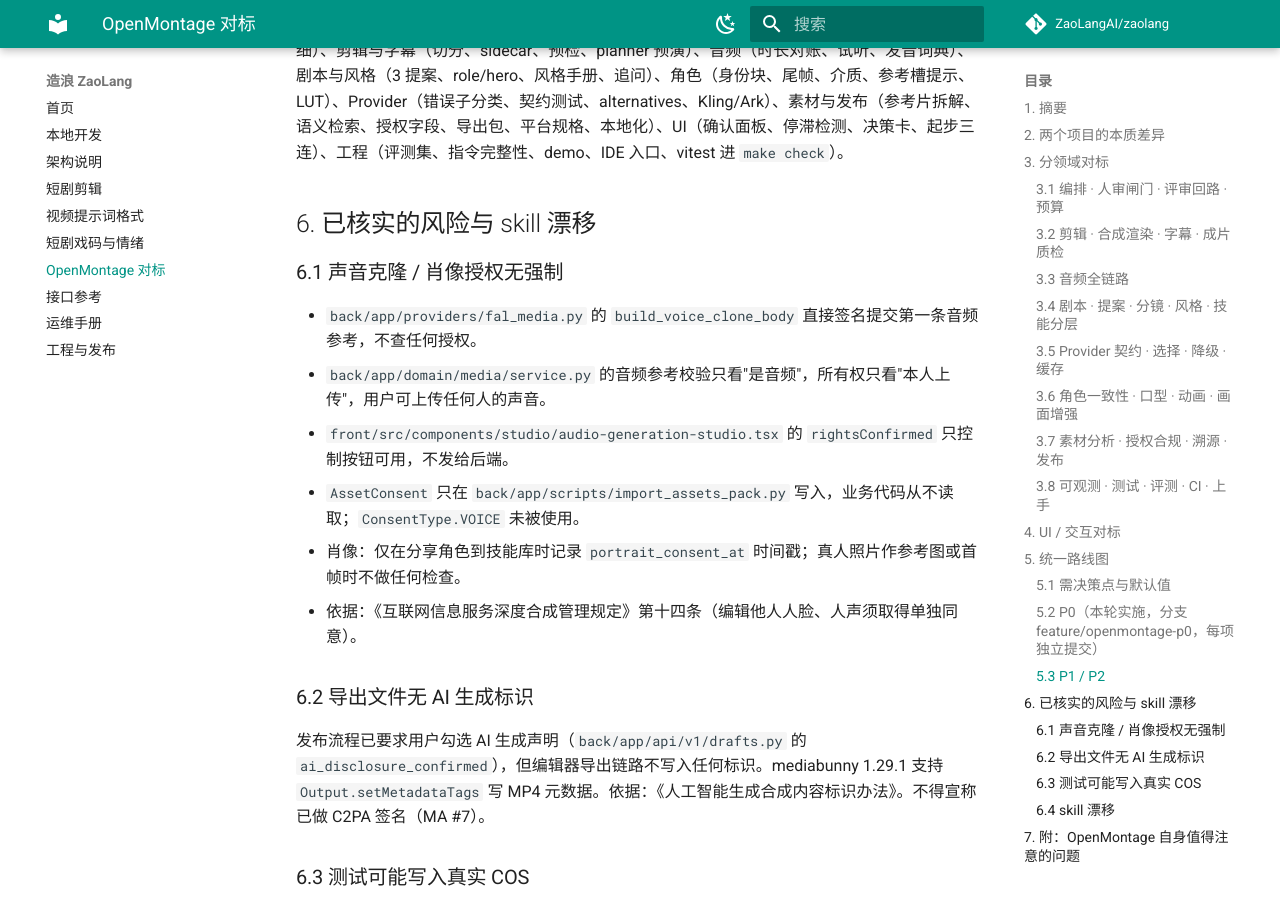
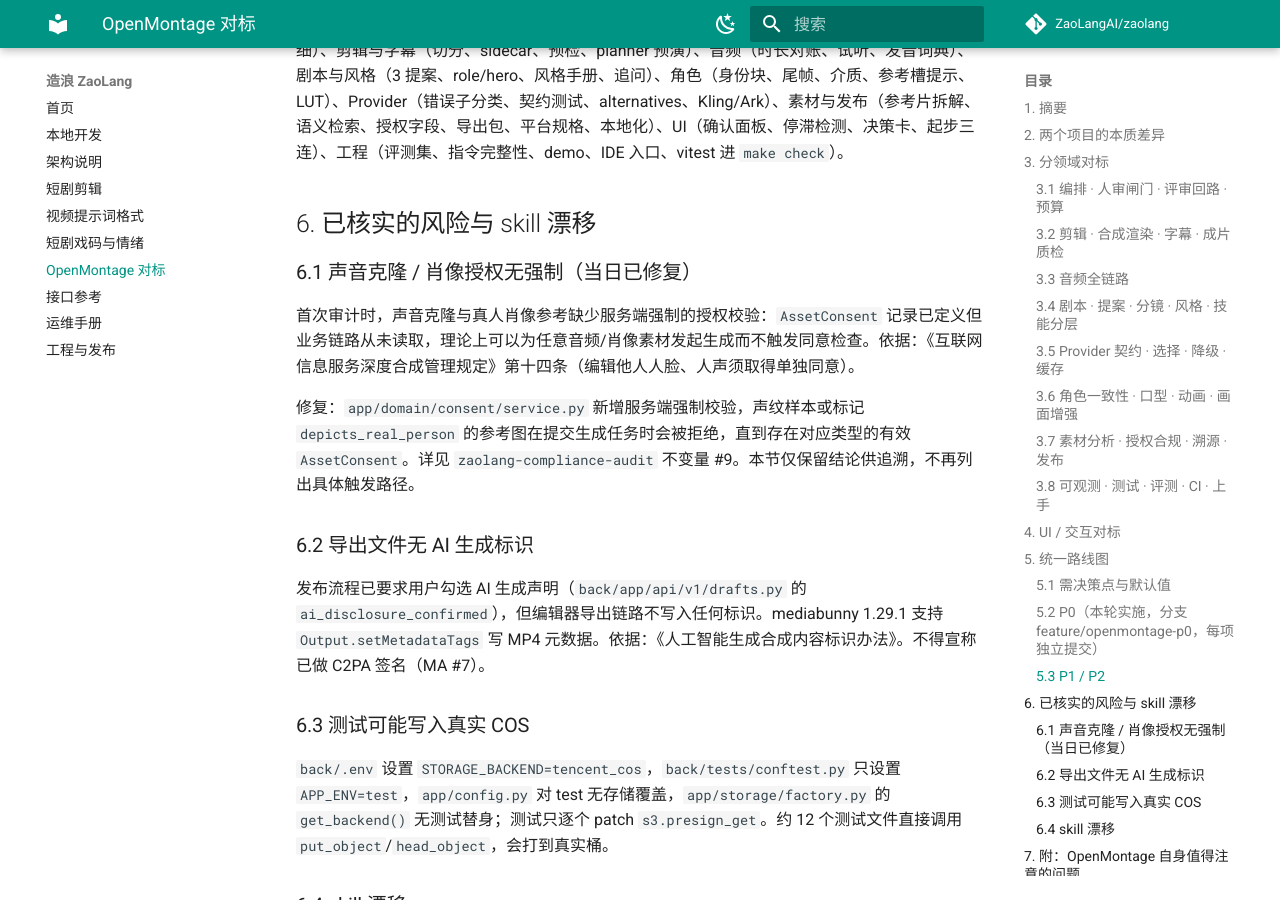
Before and after one commit to ZaoLangAI/zaolang, an MkDocs documentation site: the page built from docs/openmontage-benchmark.md, in a window 1280 px wide and 900 px high, scrolled down 10883 px. Built offline with MkDocs 1.6.1 and Material for MkDocs 9.7.7, drawn with Linux system fonts in a browser that asks for light colours; comment, search, counter and statistics services are not loaded.

Commit message:
docs: drop reproducible detail from the consent-gap benchmark note
docs/openmontage-benchmark.md §6.1 named the exact files/functions and
bypass mechanism for a voice-clone/portrait consent gap that was fixed
the same day (app/domain/consent/service.py, see zaolang-compliance-
audit invariant #9). This doc renders on the public docs site via
mkdocs nav, so keep only the finding + fix summary, not a recipe.

Co-Authored-By: Claude Sonnet 5 <noreply@anthropic.com>

```diff
--- a/docs/openmontage-benchmark.md
+++ b/docs/openmontage-benchmark.md
@@ -233,14 +233,11 @@ OpenMontage 唯一的 GUI 是只读 Backlot 看板（FastAPI + watchfiles → SS
 
 ## 6. 已核实的风险与 skill 漂移
 
-### 6.1 声音克隆 / 肖像授权无强制
+### 6.1 声音克隆 / 肖像授权无强制（当日已修复）
 
-- `back/app/providers/fal_media.py` 的 `build_voice_clone_body` 直接签名提交第一条音频参考，不查任何授权。
-- `back/app/domain/media/service.py` 的音频参考校验只看"是音频"，所有权只看"本人上传"，用户可上传任何人的声音。
-- `front/src/components/studio/audio-generation-studio.tsx` 的 `rightsConfirmed` 只控制按钮可用，不发给后端。
-- `AssetConsent` 只在 `back/app/scripts/import_assets_pack.py` 写入，业务代码从不读取；`ConsentType.VOICE` 未被使用。
-- 肖像：仅在分享角色到技能库时记录 `portrait_consent_at` 时间戳；真人照片作参考图或首帧时不做任何检查。
-- 依据：《互联网信息服务深度合成管理规定》第十四条（编辑他人人脸、人声须取得单独同意）。
+首次审计时，声音克隆与真人肖像参考缺少服务端强制的授权校验：`AssetConsent` 记录已定义但业务链路从未读取，理论上可以为任意音频/肖像素材发起生成而不触发同意检查。依据：《互联网信息服务深度合成管理规定》第十四条（编辑他人人脸、人声须取得单独同意）。
+
+修复：`app/domain/consent/service.py` 新增服务端强制校验，声纹样本或标记 `depicts_real_person` 的参考图在提交生成任务时会被拒绝，直到存在对应类型的有效 `AssetConsent`。详见 `zaolang-compliance-audit` 不变量 #9。本节仅保留结论供追溯，不再列出具体触发路径。
 
 ### 6.2 导出文件无 AI 生成标识
 
```
